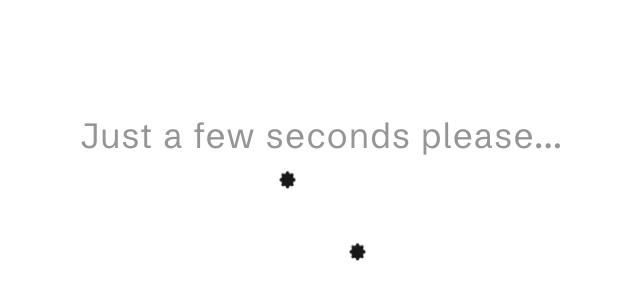
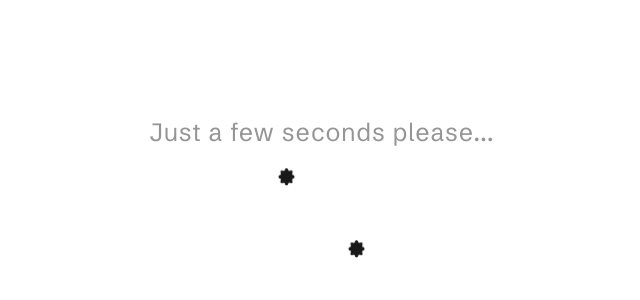
Before and after one commit to Mopharr/fawasPortfolio, a Next.js app: page / in a window 1280 px wide. Shown: the part 226-526 px from the top of the page, without its empty margins (318-958 px from the left). Built offline with nearby package versions, Linux system fonts and the light colour scheme.

Commit message:
update home screen

```diff
--- a/src/pages/index.tsx
+++ b/src/pages/index.tsx
@@ -183,7 +183,7 @@ export default function Home({ mode, handleMode }: any) {
                   <button>Product Design</button>
                 </div>
               </div>
-              <Image src="/scoop.png" width={22} height={22} alt="" />
+              <img src="/scoop.png" width={22} height={22} alt="" />
             </div>
             <div className={styles.workCap}>
               <div className={styles.workCon}>
@@ -203,7 +203,7 @@ export default function Home({ mode, handleMode }: any) {
                   <button>Research</button>
                 </div>
               </div>
-              <Image src="/grey.png" width={22} height={22} alt="" />
+              <img src="/grey.png" width={22} height={22} alt="" />
             </div>
             <div className={styles.workCap}>
               <div className={styles.workCon}>
@@ -220,7 +220,7 @@ export default function Home({ mode, handleMode }: any) {
                   <button>UI Design</button>
                 </div>
               </div>
-              <Image src="/switch.png" width={22} height={22} alt="" />
+              <img src="/switch.png" width={22} height={22} alt="" />
             </div>
           </section>
 
--- a/src/styles/loading.module.css
+++ b/src/styles/loading.module.css
@@ -24,7 +24,7 @@
   font-family: "Schibsted Grotesk", sans-serif;
   font-style: normal;
   font-weight: 500;
-  font-size: 35px;
+  font-size:25px;
   line-height: 55px;
   letter-spacing: 0.03em;
   color: rgba(43, 43, 43, 0.5);
```
